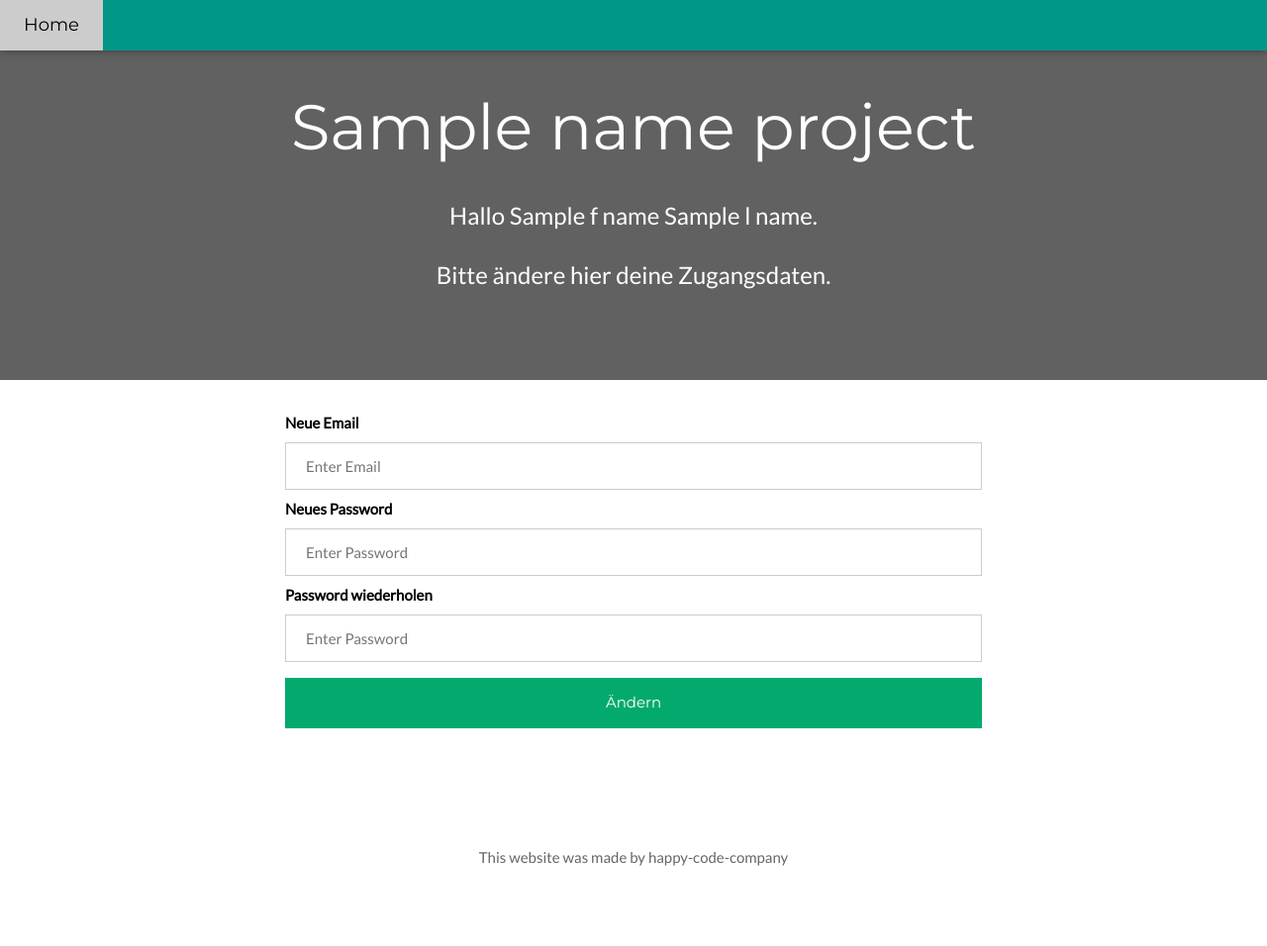
After one commit to TomBenRu/hcc_plan_api, a FastAPI app: template templates/account_settings_actor.html in a window 1280 px wide. The commit adds this page. Shown: the whole page at 99% size. Run offline with FastAPI, Linux system fonts and the light colour scheme; the template is opened without the code that fills it: most values are stand-ins (such as "Sample title", 1, 10 or a date in 2020); parts of the project's set-up code (start-up, migrations or seed data) failed here and were passed over.

Commit message:
still work in progress

```diff
--- a/routers/actors.py
+++ b/routers/actors.py
@@ -3,7 +3,8 @@ from fastapi.templating import Jinja2Templates
 from pydantic import EmailStr
 
 from databases.enums import AuthorizationTypes
-from databases.services import find_user_by_email, available_days_to_db, get_open_plan_periods, get_user_by_id
+from databases.services import find_user_by_email, available_days_to_db, get_open_plan_periods, get_user_by_id, \
+    set_new_actor_account_settings
 from oauth2_authentication import create_access_token, get_current_user_cookie, verify_actor_username
 from utilities import utils
 
--- /dev/null
+++ b/templates/account_settings_actor.html
@@ -0,0 +1,34 @@
+{% extends "index_base.html" %}
+{% block links %}
+    {{ super() }}
+{% endblock %}
+{% block menu_bar_items %}
+{% endblock %}
+{% block navbar_small_items %}
+{% endblock %}
+{% block cont_header %}
+    <h1 class="w3-margin w3-jumbo">{{ name_project }}</h1>
+    <p class="w3-xlarge">Hallo {{ f_name }} {{ l_name }}.</p>
+    <p class="w3-xlarge">Bitte ändere hier deine Zugangsdaten.</p>
+{% endblock %}
+{% block cont_main %}
+    <div class="container" style="width: 60%; margin: auto">
+        {% if confirmed_password == False %}
+            <p style="color: red;">Unterschied bei der Wiederholung des Passworts.</p>
+        {% endif %}
+        <form action="{{ url_for('write_new_account_settings') }}" method="post">
+            <div class="container">
+                <label for="uname"><b>Neue Email</b></label>
+                <input type="text" placeholder="Enter Email" name="email" id="uname" required>
+                <label for="psw"><b>Neues Password</b></label>
+                <input type="password" placeholder="Enter Password" name="password" id="psw" required>
+                <label for="psw"><b>Password wiederholen</b></label>
+                <input type="password" placeholder="Enter Password" name="confirm_password" id="psw" required>
+
+                <button class="buttons-login" type="submit">Ändern</button>
+            </div>
+        </form>
+    </div>
+{% endblock %}
+{% block quote_of_day %}
+{% endblock %}
--- a/templates/index_base.html
+++ b/templates/index_base.html
@@ -176,6 +176,9 @@
   {% if logged_out == True %}
       <p class="w3-xxlarge">Logout erfolgreich.</p>
   {% endif %}
+  {% if account_changed == True %}
+      <p class="w3-xlarge">Deine Zugangsdaten wurden geändert. Um fortzufahren musst du dich erneut einloggen.</p>
+  {% endif %}
   <p class="w3-xlarge">Zum Fortfahren bitte einloggen.</p>
   <button class="w3-button w3-black w3-padding-large w3-large w3-margin-top" onclick="document.getElementById('login01').style.display='block'">Login</button>
   {% endblock %}
--- a/templates/index_home.html
+++ b/templates/index_home.html
@@ -4,7 +4,7 @@
 {% endblock %}
 {% block menu_bar_items %}
     <a href="{{ url_for('actor_plan_periods') }}" class="w3-bar-item w3-button w3-hide-small w3-padding-large w3-hover-white">Eingabe Spieloptionen</a>
-    <a class="w3-bar-item w3-button w3-hide-small w3-padding-large w3-hover-white">Einstellungen</a>
+    <a href="{{ url_for('account_settings') }}" class="w3-bar-item w3-button w3-hide-small w3-padding-large w3-hover-white">Einstellungen</a>
     <a href="{{ url_for('logout') }}" class="w3-bar-item w3-button w3-hide-small w3-padding-large w3-hover-white">Logout</a>
 {% endblock %}
 {% block navbar_small_items %}
```
Also changed, not shown: databases/services.py (+8 -0 lines), routers/index.py (+47 -6 lines).
